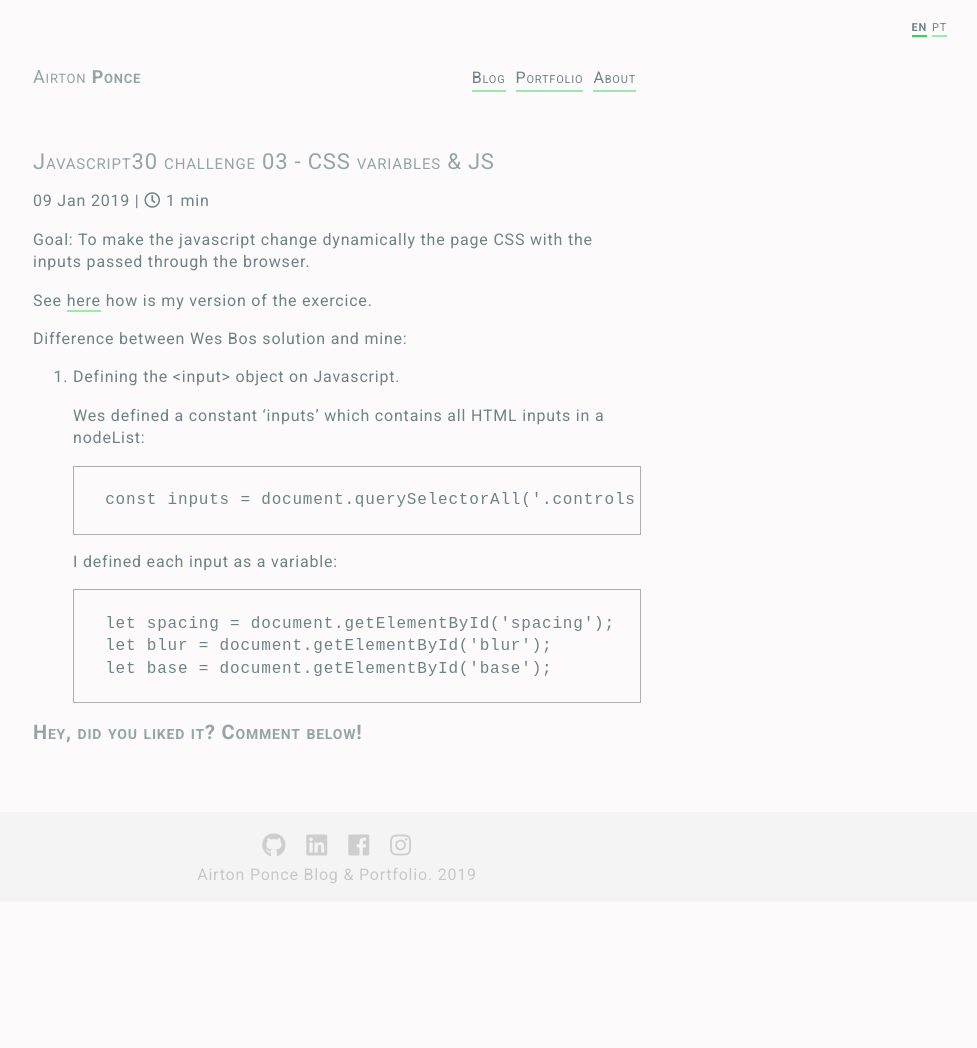
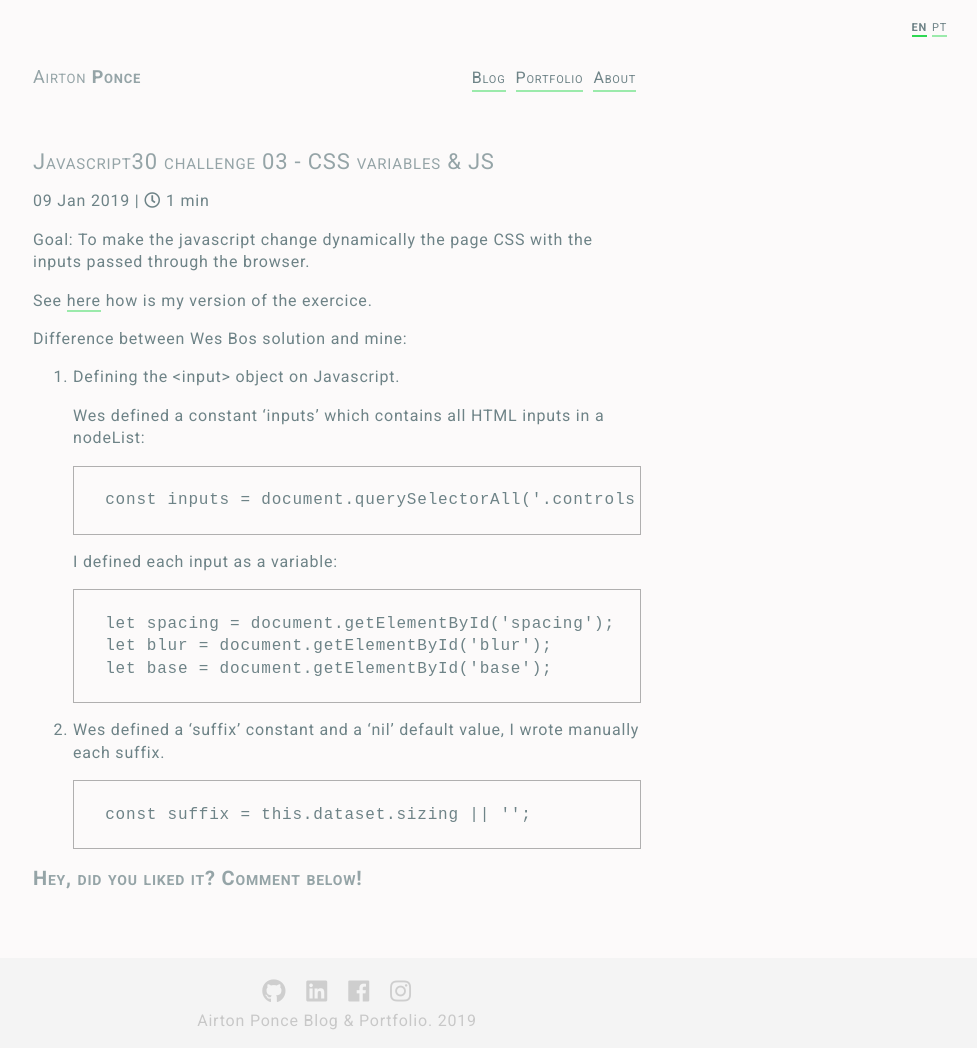
Before and after one commit to APonce911/jekyll-mywebsite, a Jekyll site: the page built from _posts/2019-01-09-Javascript30-03-CSS-Variables.md, in a window 1280 px wide. Shown: the whole page, without its empty margins (303-1280 px from the left). Built offline with Jekyll 4.4.1, drawn with Linux system fonts in a browser that asks for light colours; nearby versions of some CDN libraries; comment, search, counter and statistics services are not loaded; before the commit the page ends 902 px from its top, so only the background shows below that.

Commit message:
second bullet title/content translation

```diff
--- a/_posts/2019-01-09-Javascript30-03-CSS-Variables.md
+++ b/_posts/2019-01-09-Javascript30-03-CSS-Variables.md
@@ -11,6 +11,7 @@ Goal: To make the javascript change dynamically the page CSS with the inputs pas
 
 
 Difference between Wes Bos solution and mine:
+
 1. Defining the \<input> object on Javascript.
 
     Wes defined a constant 'inputs' which contains all HTML inputs in a nodeList:
@@ -28,3 +29,10 @@ Difference between Wes Bos solution and mine:
       let blur = document.getElementById('blur');
       let base = document.getElementById('base');
       </code></pre>
+
+1. Wes defined a 'suffix' constant and a 'nil' default value, I wrote manually each suffix.
+
+    <pre>
+      <code>
+      const suffix = this.dataset.sizing || '';
+    </code></pre>
```
Also changed, not shown: pt/_posts/2019-01-09-Javascript30-03-Variaveis-CSS.md (+1 -0 lines).
